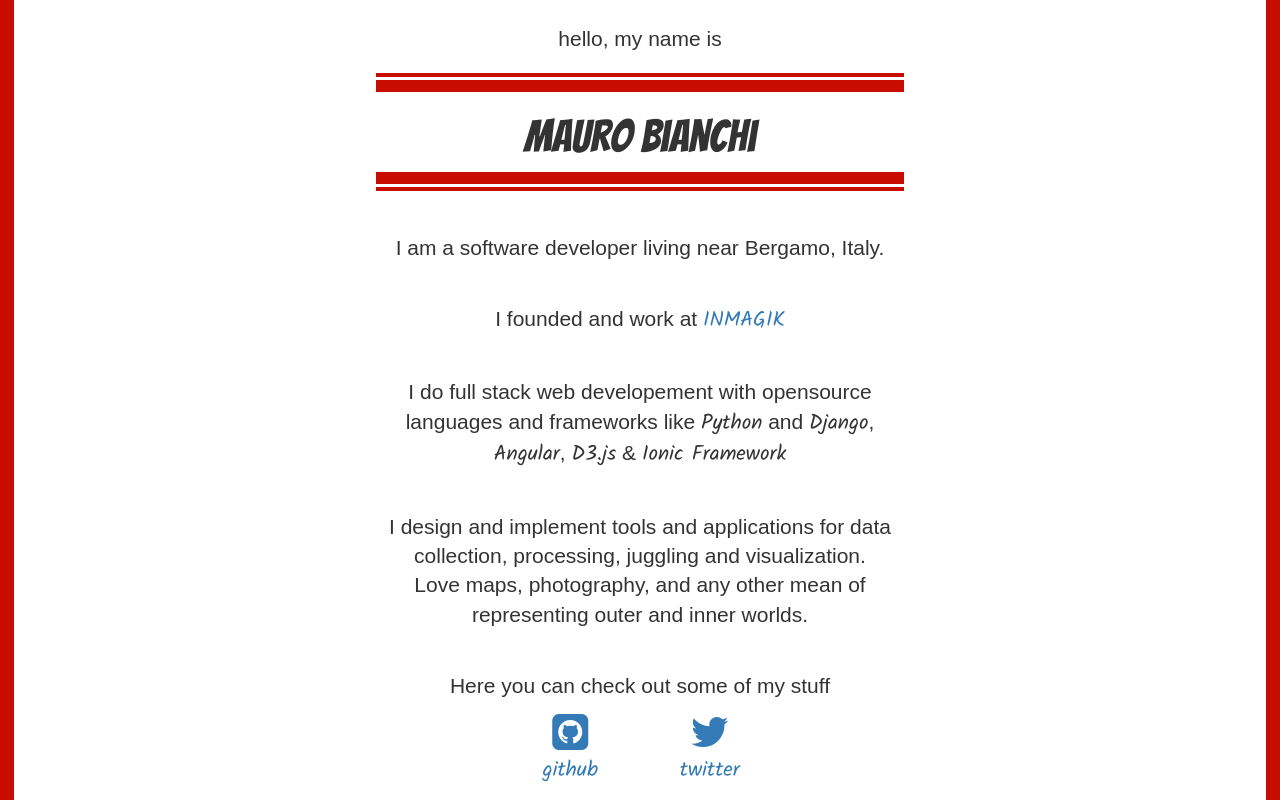
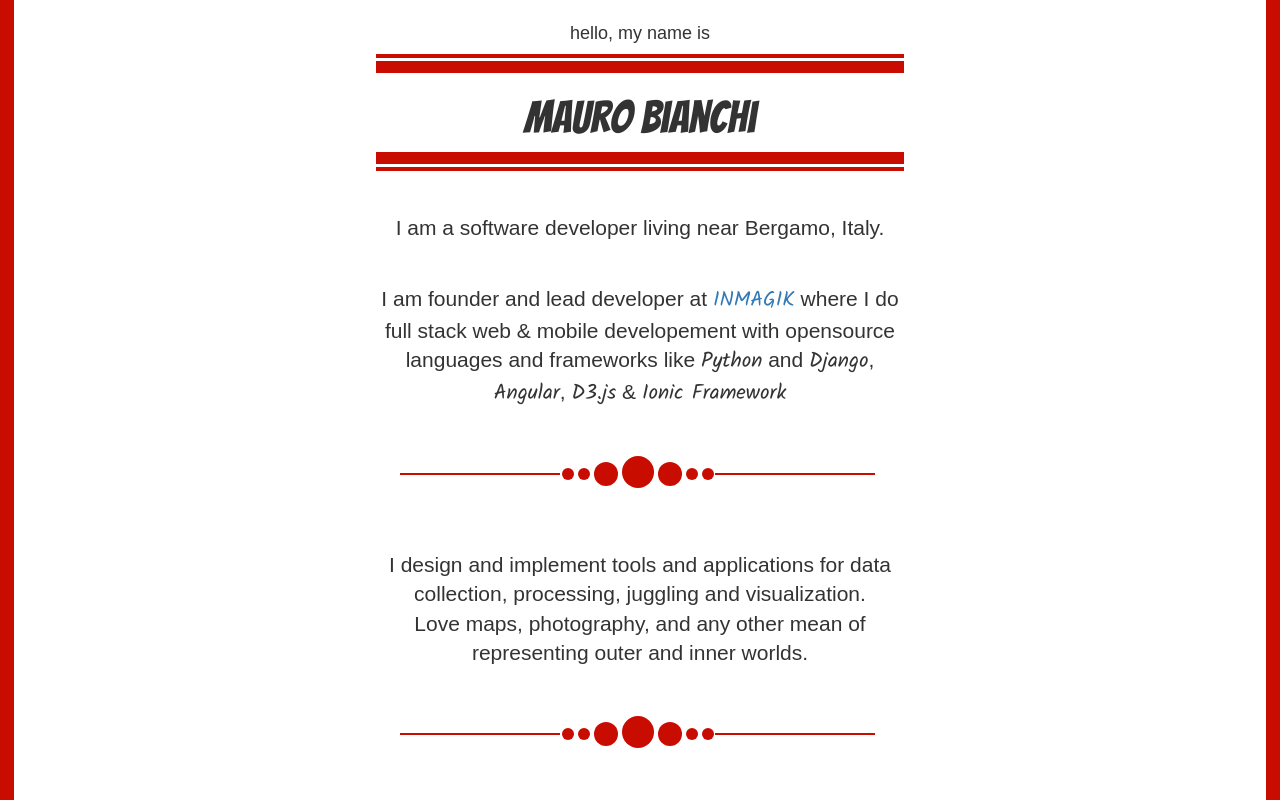
Before and after one commit to bianchimro/bianchimro.github.io, a plain HTML site: page index.html in a window 1280 px wide. Shown: the top 800 px of the page. Drawn offline with Linux system fonts and the light colour scheme; a web font is replaced by a local one.

Commit message:
funny dividers

```diff
--- a/index.html
+++ b/index.html
@@ -12,6 +12,8 @@
 
         <style>
         body{
+            margin:0;
+            padding:0;
 
         }
 
@@ -37,15 +39,17 @@
 
         }
         .changing-left{
-            position: absolute;
+            z-index: 1000;
+            position: fixed;
             top:0px;
-            bottom:0px;
+            bottom:0;
             width: 1em;
 
         }
 
         .changing-right{
-            position: absolute;
+            position: fixed;
+            z-index: 1000;
             top:0px;
             right:0px;
             bottom:0px;
@@ -53,17 +57,49 @@
 
         }
 
-        .changing-top{
-            position: absolute;
-            top:0px;
-            right:0px;
-            left:0px;
-            height:3px;
 
-        }
 
         .main-name{
             font-size: 3.2em;
+        }
+
+        .circled {
+            height:32px;
+            width:32px;
+            border-radius: 100%;
+            float:left;
+            margin-left:2px;
+            margin-right:2px;
+        }
+
+        .circled-2 {
+            height:24px;
+            width:24px;
+            margin-top:6px;
+        }
+
+        .circled-3 {
+            height:12px;
+            width:12px;
+            margin-top:12px;
+        }
+
+        .connector-right{
+            position: relative;
+            height: 2px;
+            width:100%;
+            left:97%;
+            display: inline-block;
+            top:-28px;
+
+        }
+        .connector-left{
+            position: relative;
+            height: 2px;
+            width:100%;
+            left:-100%;
+            display: inline-block;
+            top:24px;
         }
 
 
@@ -79,7 +115,7 @@
 
         <div class="col col-sm-6 col-sm-offset-3">
             <div class="text-center">
-                <h4 class="text-center lead body-text">hello, my name is</h4>
+                <h4 class="text-center body-text">hello, my name is</h4>
 
                 <div class="changing" style="height:4px;"></div>
                 <div class="changing2" style="height:3px;"></div>
@@ -97,25 +133,46 @@
                 I am a software developer living near Bergamo, Italy.
             </p>
 
-
-
-
             <p class="text-center lead body-text section">
-                I founded and work at <a class="display" target="_blank" href="http://www.inmagik.com">INMAGIK</a>
-            </p>
-
-            <p class="text-center lead body-text section">
-                I do full stack web developement with opensource languages
+                I am founder and lead developer at <a class="display" target="_blank" href="http://www.inmagik.com">INMAGIK</a> where I do full stack web &amp; mobile developement with opensource languages
                 and frameworks
                 like <span class="display">Python</span> and <span class="display">Django</span>, <span class="display">Angular</span>, <span class="display">D3.js</span> &amp; <span class="display">Ionic Framework</span>
             </p>
+
+            <div class="text-center section">
+                <div style="display:inline-block">
+                <span class="changing connector-left"></span>
+                <span class="changing circled circled-3"></span>
+                <span class="changing circled circled-3"></span>
+                <span class="changing circled circled-2"></span>
+                <span class="changing circled"></span>
+                <span class="changing circled circled-2"></span>
+                <span class="changing circled circled-3"></span>
+                <span class="changing circled circled-3"></span>
+                <span class="changing connector-right"></span>
+                <span class="clearfix"></span>
+                </div>
+            </div>
 
 
             <p class="text-center lead body-text section">
                 I design and implement tools and applications for data collection, processing, juggling and visualization.<br> Love maps, photography, and any other mean of representing outer and inner worlds.
             </p>
 
-
+            <div class="text-center section">
+                <div style="display:inline-block">
+                <span class="changing connector-left"></span>
+                <span class="changing circled circled-3"></span>
+                <span class="changing circled circled-3"></span>
+                <span class="changing circled circled-2"></span>
+                <span class="changing circled"></span>
+                <span class="changing circled circled-2"></span>
+                <span class="changing circled circled-3"></span>
+                <span class="changing circled circled-3"></span>
+                <span class="changing connector-right"></span>
+                <span class="clearfix"></span>
+                </div>
+            </div>
 
             <div class="text-center lead body-text section">
                 <p>
```
